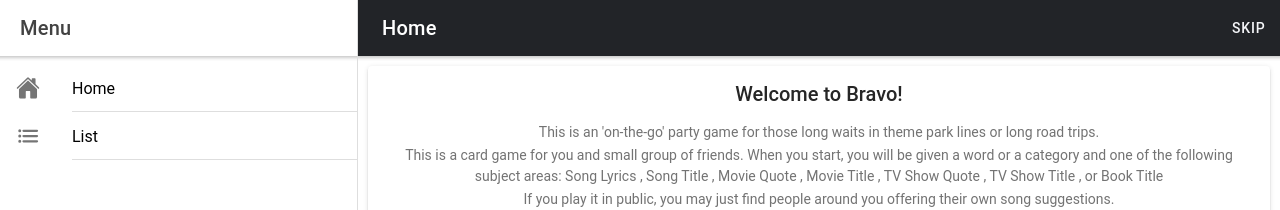
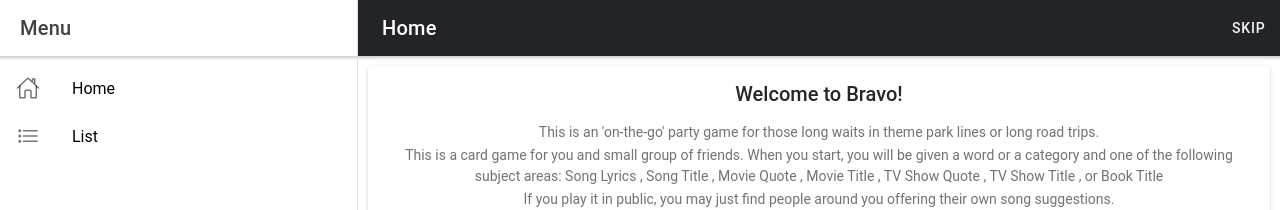
Before and after one commit to walkingriver/bravo-react, a React (Create React App) app: page /home in a window 1280 px wide. Shown: the top 210 px of the page. Built offline with nearby package versions, Linux system fonts and the light colour scheme.

Commit message:
WIP Ionic 5

```diff
--- a/package.json
+++ b/package.json
@@ -3,8 +3,8 @@
   "version": "0.0.1",
   "private": true,
   "dependencies": {
-    "@ionic/react": "^4.11.0",
-    "@ionic/react-router": "^4.11.0",
+    "@ionic/react": "^5.0.0",
+    "@ionic/react-router": "^5.0.0",
     "@testing-library/jest-dom": "^4.2.4",
     "@testing-library/react": "^9.4.0",
     "@testing-library/user-event": "^8.0.3",
@@ -14,7 +14,7 @@
     "@types/react-dom": "^16.9.4",
     "@types/react-router": "^5.1.4",
     "@types/react-router-dom": "^5.1.3",
-    "ionicons": "^4.6.3",
+    "ionicons": "^5.0.0",
     "react": "^16.12.0",
     "react-dom": "^16.12.0",
     "react-router": "^5.1.2",
--- a/src/App.tsx
+++ b/src/App.tsx
@@ -1,13 +1,11 @@
-import React from 'react';
+import React, { useState } from 'react';
 import { Redirect, Route } from 'react-router-dom';
 import { IonApp, IonRouterOutlet, IonSplitPane } from '@ionic/react';
 import { IonReactRouter } from '@ionic/react-router';
-import { AppPage } from './declarations';
 
 import Menu from './components/Menu';
 import Home from './pages/Home';
 import List from './pages/List';
-import { home, list } from 'ionicons/icons';
 
 /* Core CSS required for Ionic components to work properly */
 import '@ionic/react/css/core.css';
@@ -28,32 +26,24 @@ import '@ionic/react/css/display.css';
 /* Theme variables */
 import './theme/variables.css';
 
-const appPages: AppPage[] = [
-  {
-    title: 'Home',
-    url: '/home',
-    icon: home
-  },
-  {
-    title: 'List',
-    url: '/home/list',
-    icon: list
-  }
-];
+const App: React.FC = () => {
+  const [selectedPage, setSelectedPage] = useState('');
 
-const App: React.FC = () => (
+  return (
+
     <IonApp>
       <IonReactRouter>
         <IonSplitPane contentId="main">
-        <Menu appPages={appPages} />
+          <Menu selectedPage={selectedPage} />
           <IonRouterOutlet id="main">
-          <Route path="/home" component={Home} exact={true} />
-          <Route path="/home/list" component={List} exact={true} />
-          <Route path="/" render={() => <Redirect to="/home"/> } exact={true} />
+            <Route path="/home" render={() => { setSelectedPage('home'); return <Home />; }} exact={true} />
+            <Route path="/list" render={() => { setSelectedPage('list'); return <List />; }} exact={true} />
+            <Route path="/" render={() => <Redirect to="/home" />} exact={true} />
           </IonRouterOutlet>
         </IonSplitPane>
       </IonReactRouter>
     </IonApp>
   );
+}
 
 export default App;
--- a/src/components/Menu.tsx
+++ b/src/components/Menu.tsx
@@ -12,13 +12,35 @@ import {
 } from '@ionic/react';
 import React from 'react';
 import { RouteComponentProps, withRouter } from 'react-router-dom';
-import { AppPage } from '../declarations';
+import { homeOutline, listOutline, listSharp, homeSharp } from 'ionicons/icons';
 
 interface MenuProps extends RouteComponentProps {
-  appPages: AppPage[];
+  selectedPage: string;
 }
 
-const Menu: React.FunctionComponent<MenuProps> = ({ appPages }) => (
+interface AppPage {
+  url: string;
+  iosIcon: string;
+  mdIcon: string;
+  title: string;
+}
+
+const appPages: AppPage[] = [
+  {
+    title: 'Home',
+    url: '/home',
+    iosIcon: homeOutline,
+    mdIcon: homeSharp
+  },
+  {
+    title: 'List',
+    url: '/list',
+    iosIcon: listOutline,
+    mdIcon: listSharp
+  }
+];
+
+const Menu: React.FunctionComponent<MenuProps> = ({ selectedPage }) => (
   <IonMenu contentId="main" type="overlay">
     <IonHeader>
       <IonToolbar>
@@ -30,8 +52,12 @@ const Menu: React.FunctionComponent<MenuProps> = ({ appPages }) => (
         {appPages.map((appPage, index) => {
           return (
             <IonMenuToggle key={index} autoHide={false}>
-              <IonItem routerLink={appPage.url} routerDirection="none">
-                <IonIcon slot="start" icon={appPage.icon} />
+              <IonItem className={selectedPage === appPage.title ? 'selected' : ''}
+                lines="none"
+                routerLink={appPage.url}
+                routerDirection="none">
+                <IonIcon slot="start" icon={appPage.iosIcon}
+                />
                 <IonLabel>{appPage.title}</IonLabel>
               </IonItem>
             </IonMenuToggle>
--- a/src/pages/Home.tsx
+++ b/src/pages/Home.tsx
@@ -190,7 +190,7 @@ const HomePage: React.FC = () => {
                   <IonButtons slot="end">
                     <IonButton routerDirection="root" routerLink="/game">
                       Continue
-        <IonIcon name="arrow-forward"></IonIcon>
+        <IonIcon icon="arrow-forward"></IonIcon>
                     </IonButton>
                   </IonButtons>
                 </IonToolbar>
```
Also changed, not shown: 1 other file (tests, documents, lock files or other folders). Lines whose indentation alone changed are shown as unchanged.
